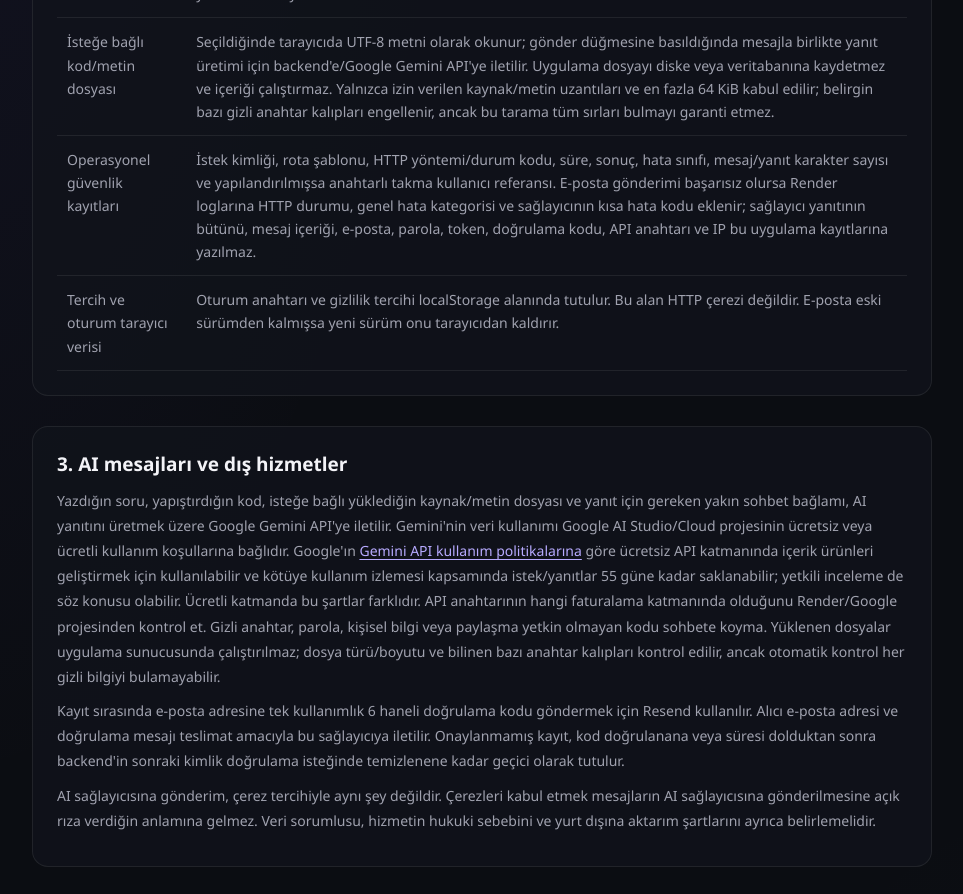
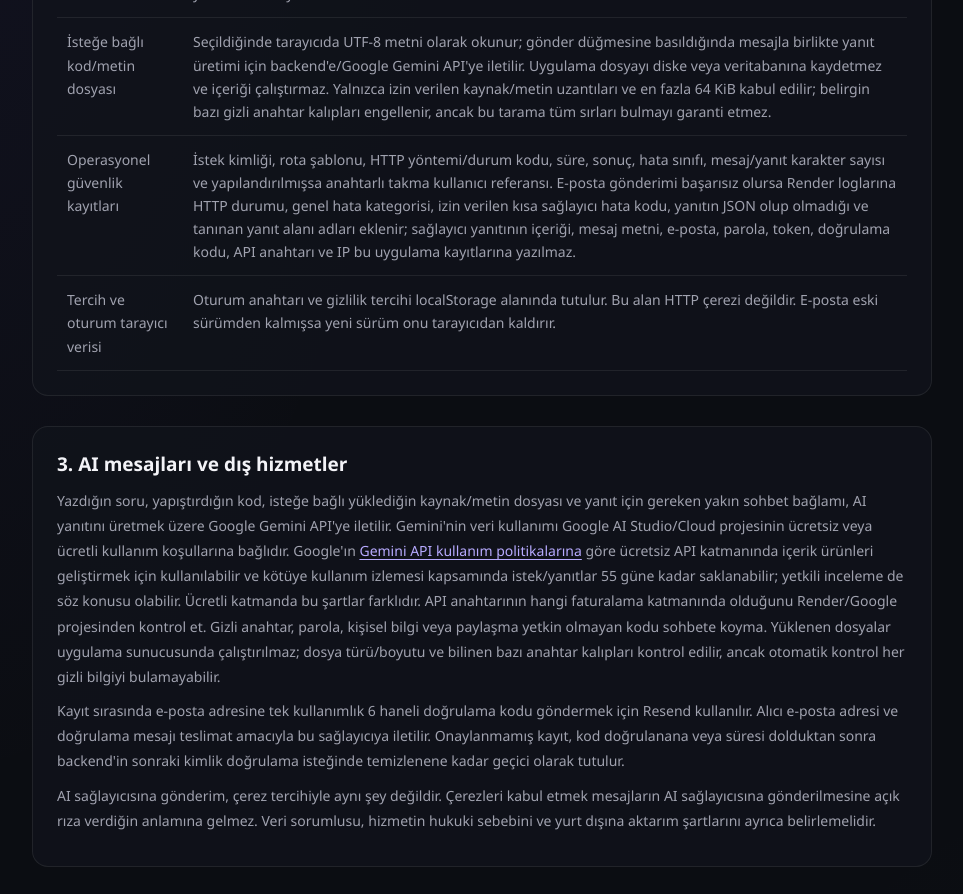
Before and after one commit to HaKING06/haking-asistan-frontend, a website: page privacy.html in a window 1280 px wide. Shown: the part 1040-1934 px from the top of the page, without its empty margins (158-1121 px from the left). Drawn offline with Linux system fonts and the light colour scheme.

Commit message:
Update privacy.html

```diff
--- a/privacy.html
+++ b/privacy.html
@@ -55,7 +55,7 @@
             <tr><td>Şifre ve oturum</td><td>Şifrenin kendisi saklanmaz; scrypt özeti tutulur. Veritabanında oturum belirtecinin özeti yer alır; belirteç 30 gün sonra sona erer. Tarayıcıdaki oturum belirteci oturum açıldığında localStorage'da tutulur.</td></tr>
             <tr><td>Mesaj, kod ve sohbet bağlamı</td><td>Yanıt üretmek için backend'e ve Google Gemini API'ye gönderilir. HaKING uygulamasının mevcut kodu sohbet metnini kendi veritabanına kaydetmez; yakın sohbet bağlamı tarayıcı belleğinde tutulur ve sekme yenilenince kaybolur.</td></tr>
             <tr><td>İsteğe bağlı kod/metin dosyası</td><td>Seçildiğinde tarayıcıda UTF-8 metni olarak okunur; gönder düğmesine basıldığında mesajla birlikte yanıt üretimi için backend'e/Google Gemini API'ye iletilir. Uygulama dosyayı diske veya veritabanına kaydetmez ve içeriği çalıştırmaz. Yalnızca izin verilen kaynak/metin uzantıları ve en fazla 64 KiB kabul edilir; belirgin bazı gizli anahtar kalıpları engellenir, ancak bu tarama tüm sırları bulmayı garanti etmez.</td></tr>
-            <tr><td>Operasyonel güvenlik kayıtları</td><td>İstek kimliği, rota şablonu, HTTP yöntemi/durum kodu, süre, sonuç, hata sınıfı, mesaj/yanıt karakter sayısı ve yapılandırılmışsa anahtarlı takma kullanıcı referansı. E-posta gönderimi başarısız olursa Render loglarına HTTP durumu, genel hata kategorisi ve sağlayıcının kısa hata kodu eklenir; sağlayıcı yanıtının bütünü, mesaj içeriği, e-posta, parola, token, doğrulama kodu, API anahtarı ve IP bu uygulama kayıtlarına yazılmaz.</td></tr>
+            <tr><td>Operasyonel güvenlik kayıtları</td><td>İstek kimliği, rota şablonu, HTTP yöntemi/durum kodu, süre, sonuç, hata sınıfı, mesaj/yanıt karakter sayısı ve yapılandırılmışsa anahtarlı takma kullanıcı referansı. E-posta gönderimi başarısız olursa Render loglarına HTTP durumu, genel hata kategorisi, izin verilen kısa sağlayıcı hata kodu, yanıtın JSON olup olmadığı ve tanınan yanıt alanı adları eklenir; sağlayıcı yanıtının içeriği, mesaj metni, e-posta, parola, token, doğrulama kodu, API anahtarı ve IP bu uygulama kayıtlarına yazılmaz.</td></tr>
             <tr><td>Tercih ve oturum tarayıcı verisi</td><td>Oturum anahtarı ve gizlilik tercihi localStorage alanında tutulur. Bu alan HTTP çerezi değildir. E-posta eski sürümden kalmışsa yeni sürüm onu tarayıcıdan kaldırır.</td></tr>
           </tbody>
         </table></div>
```
